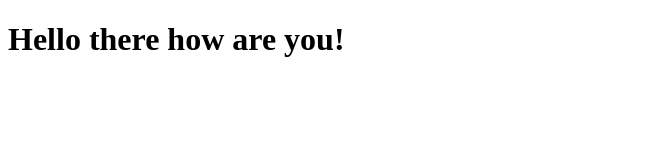
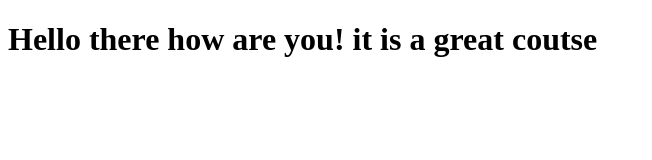
Before and after one commit to Ihsan13690/Practice, a plain HTML site: page zulfiqar/index.html in a window 1280 px wide. Shown: the whole page, without its empty margins (0-652 px from the left). Drawn offline with Linux system fonts and the light colour scheme.

Commit message:
small addition

```diff
--- a/zulfiqar/index.html
+++ b/zulfiqar/index.html
@@ -6,6 +6,6 @@
 	<title>hello there how are you!</title>
 </head>
 <body>
-<h1>Hello there how are you!</h1>
+<h1>Hello there how are you! it is a great coutse</h1>
 </body>
 </html>
```
